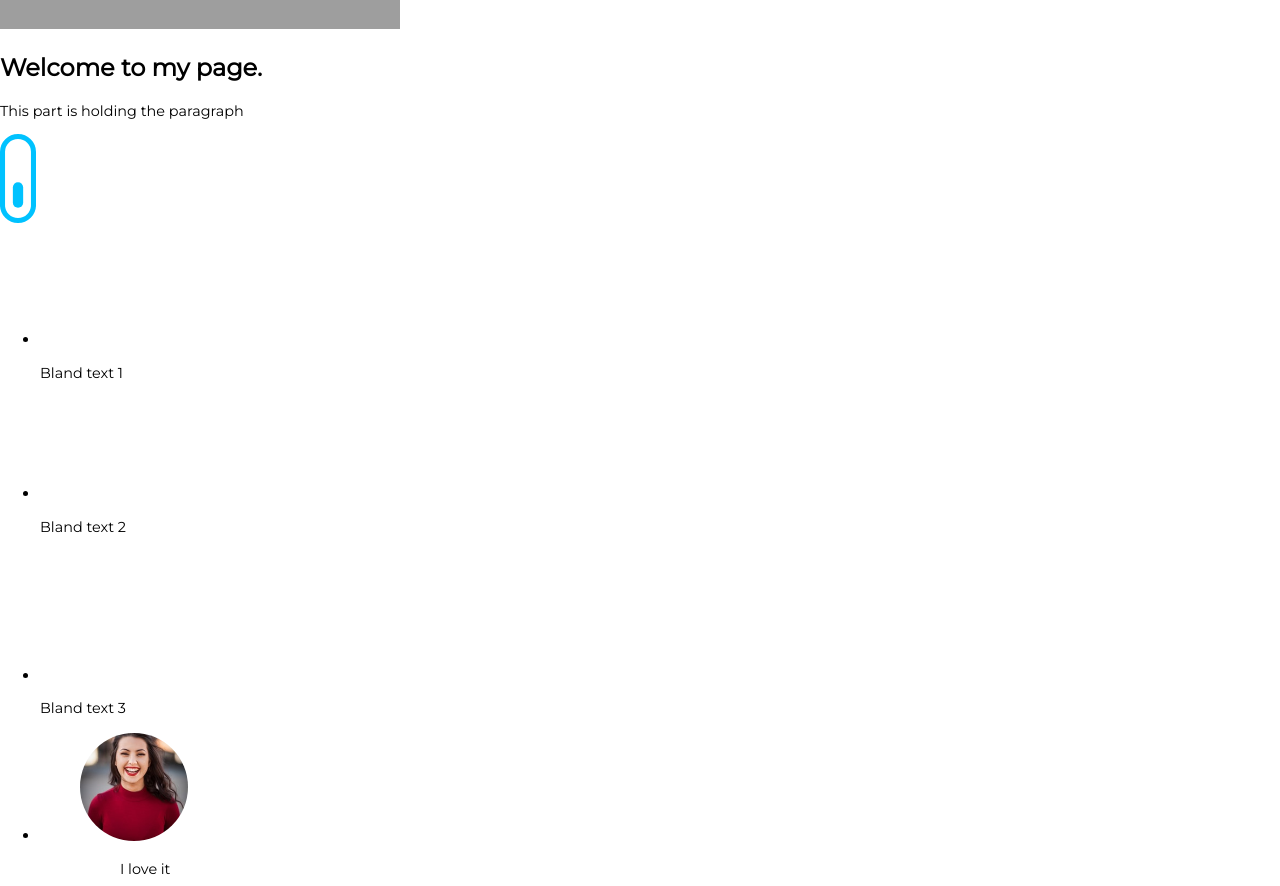
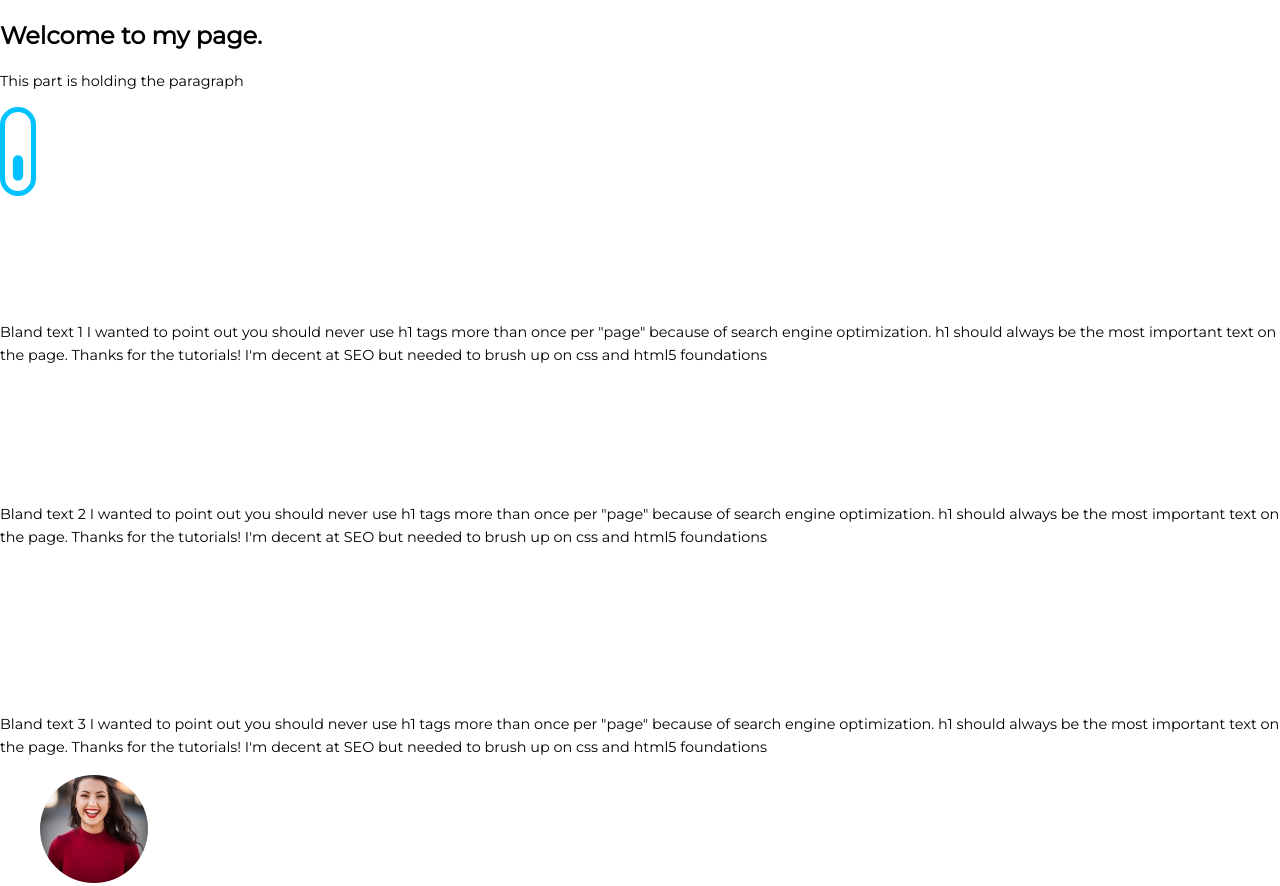
Before and after one commit to madox357/PlainHTML-CSS, a plain HTML site: page index.html in a window 1280 px wide. Shown: the part 1318-2204 px from the top of the page. Drawn offline with Linux system fonts and the light colour scheme; grey boxes are pictures that could not be loaded.

Commit message:
further css editing

```diff
--- a/css/main.css
+++ b/css/main.css
@@ -5,4 +5,15 @@ body {
 }
 p, blockquote {
     font-size: .9em;
+    line-height: 1.6em;
 }
+
+ul {
+    list-style-type: none;
+    margin: 0;
+    padding: 0;
+}
+
+.container {
+
+}
--- a/index.html
+++ b/index.html
@@ -43,15 +43,22 @@
             <ul>
                 <li>
                     <img src="images/icon-1.svg" alt="Calandar icon">
-                    <p>Bland text 1</p>
+
+                    <p>Bland text 1 I wanted to point out you should never use h1 tags more than once per "page" because of search engine optimization. h1 should always be the most important text on the page. Thanks for the tutorials! I'm decent at SEO but needed to brush up on css  and html5 foundations
+
+                    </p>
                 </li>
                 <li>
                     <img src="images/icon-2.svg" alt=" icon">
-                    <p>Bland text 2</p>
+                    <p>Bland text 2 I wanted to point out you should never use h1 tags more than once per "page" because of search engine optimization. h1 should always be the most important text on the page. Thanks for the tutorials! I'm decent at SEO but needed to brush up on css  and html5 foundations
+
+                    </p>
                 </li>
                 <li>
                     <img src="images/icon-3.svg" alt=" icon">
-                    <p>Bland text 3</p>
+                    <p>Bland text 3 I wanted to point out you should never use h1 tags more than once per "page" because of search engine optimization. h1 should always be the most important text on the page. Thanks for the tutorials! I'm decent at SEO but needed to brush up on css  and html5 foundations
+
+                    </p>
                 </li>
             </ul>
 
```
